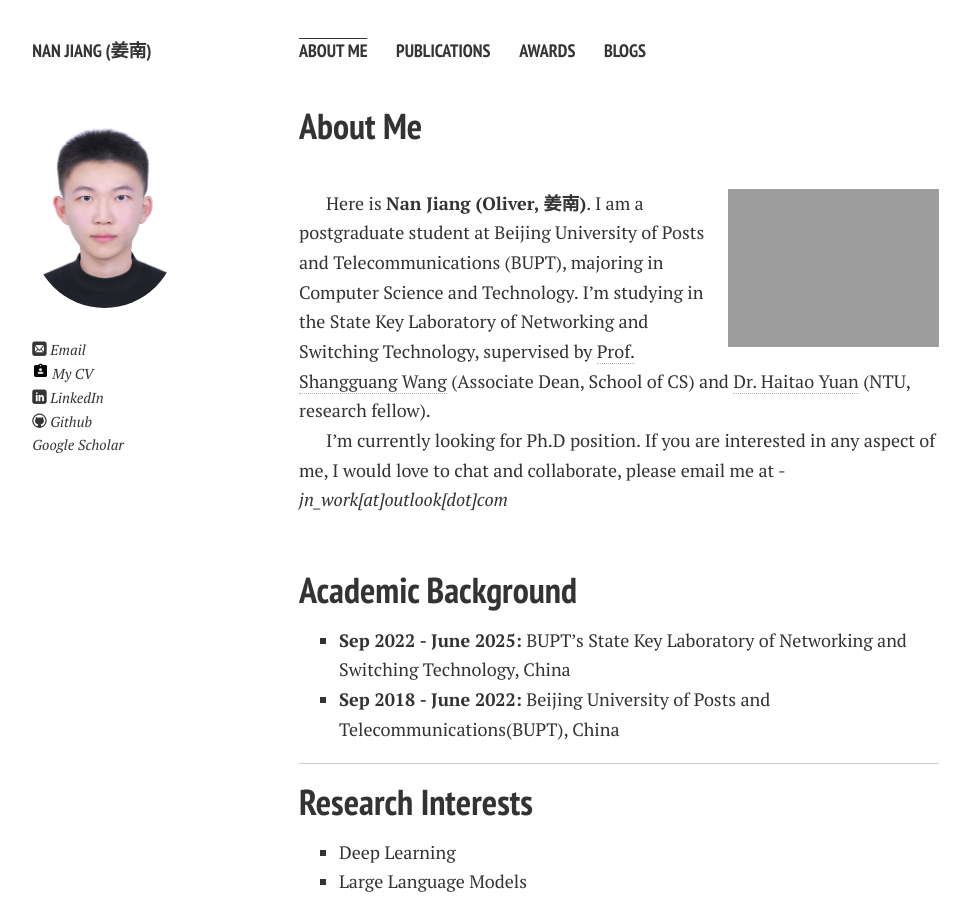
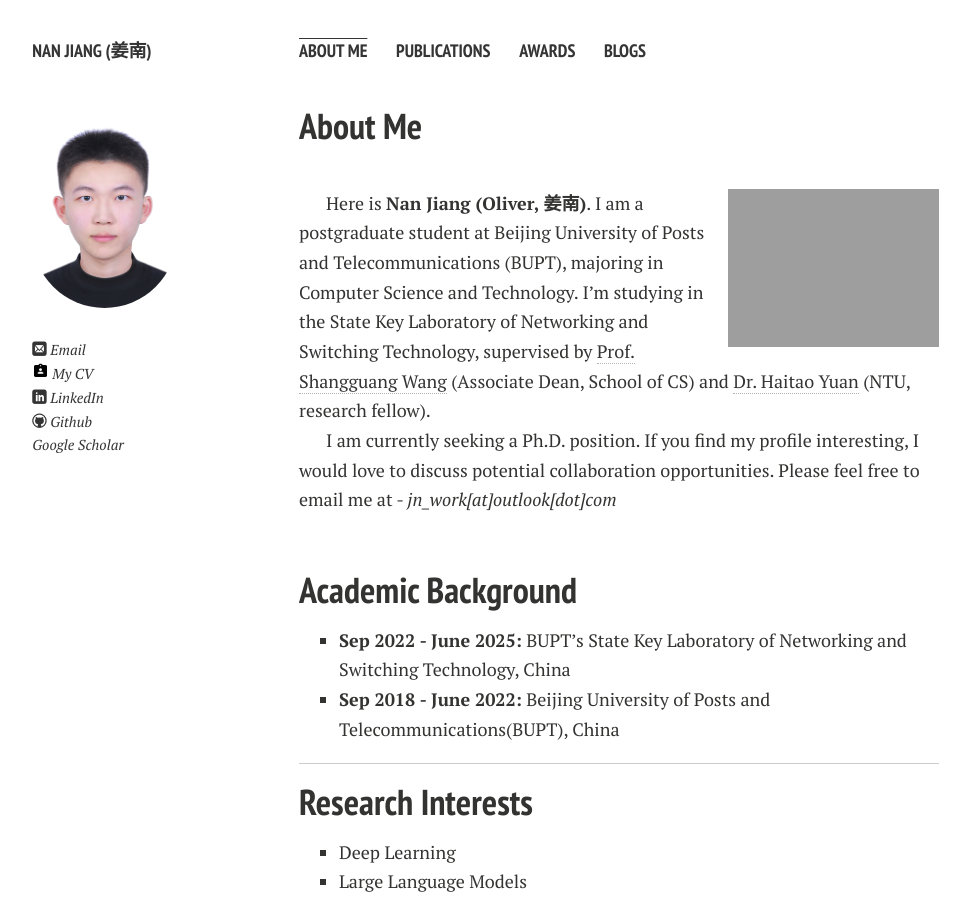
Before and after one commit to Im-jn/Im-jn.github.io, a Jekyll site: the page built from index.md, in a window 1280 px wide and 900 px high. Shown: the whole window, without its empty margins (21-991 px from the left). Built offline with Jekyll 4.4.1, drawn with Linux system fonts in a browser that asks for light colours; nearby versions of some CDN libraries; comment, search, counter and statistics services are not loaded; a style sheet for code colours, icons or effects is not loaded; our own code applies the rules of GitHub Pages for plain Markdown files.

Commit message:
sentences

```diff
--- a/index.md
+++ b/index.md
@@ -8,7 +8,7 @@ layout: page
 
 Here is **Nan Jiang (Oliver, 姜南)**. I am a postgraduate student at Beijing University of Posts and Telecommunications (BUPT), majoring in Computer Science and Technology. I'm studying in the State Key Laboratory of Networking and Switching Technology, supervised by [Prof. Shangguang Wang](https://www.researchgate.net/profile/Shangguang-Wang) (Associate Dean, School of CS) and [Dr. Haitao Yuan](https://yuanhaitao.github.io/) (NTU, research fellow).
 
-I'm currently looking for Ph.D position. If you are interested in any aspect of me, I would love to chat and collaborate, please email me at - *jn_work[at]outlook[dot]com*
+I am currently seeking a Ph.D. position. If you find my profile interesting, I would love to discuss potential collaboration opportunities. Please feel free to email me at - *jn_work[at]outlook[dot]com*
 
 <br>
 ## Academic Background
```
